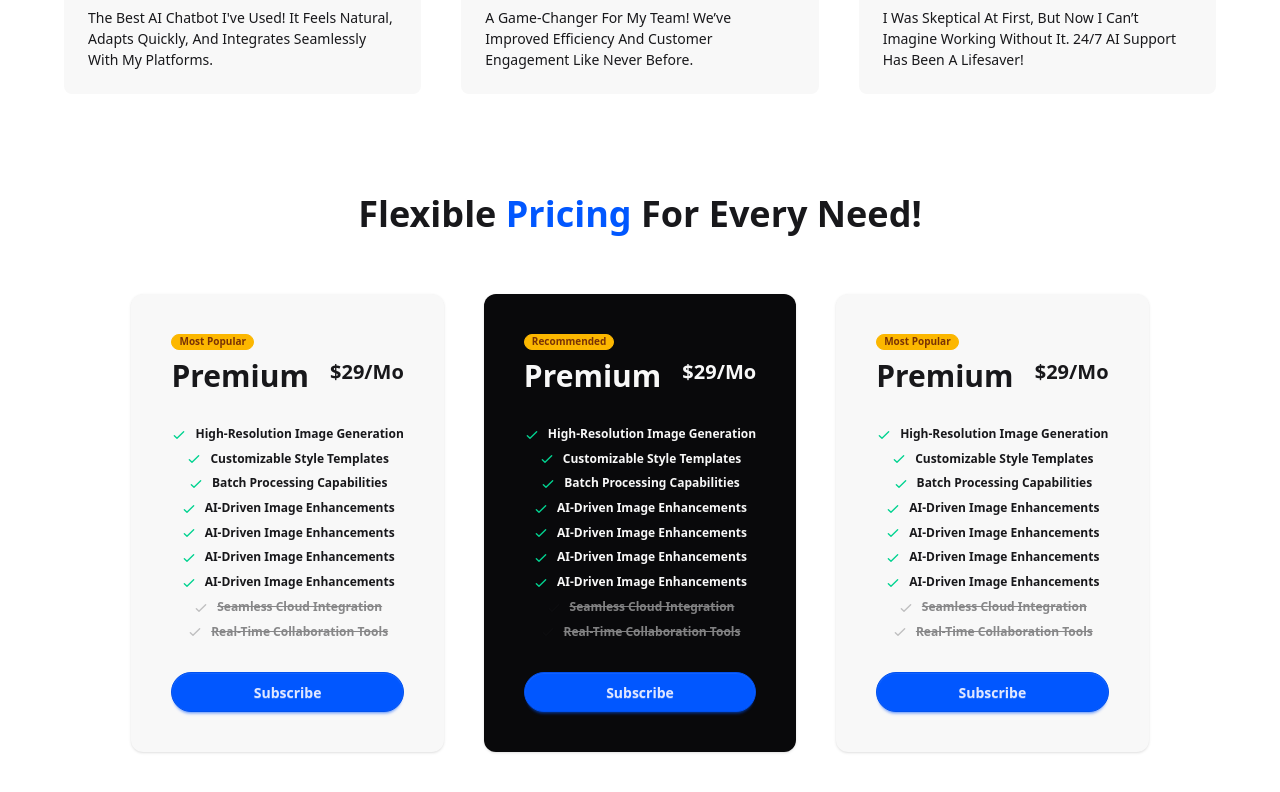
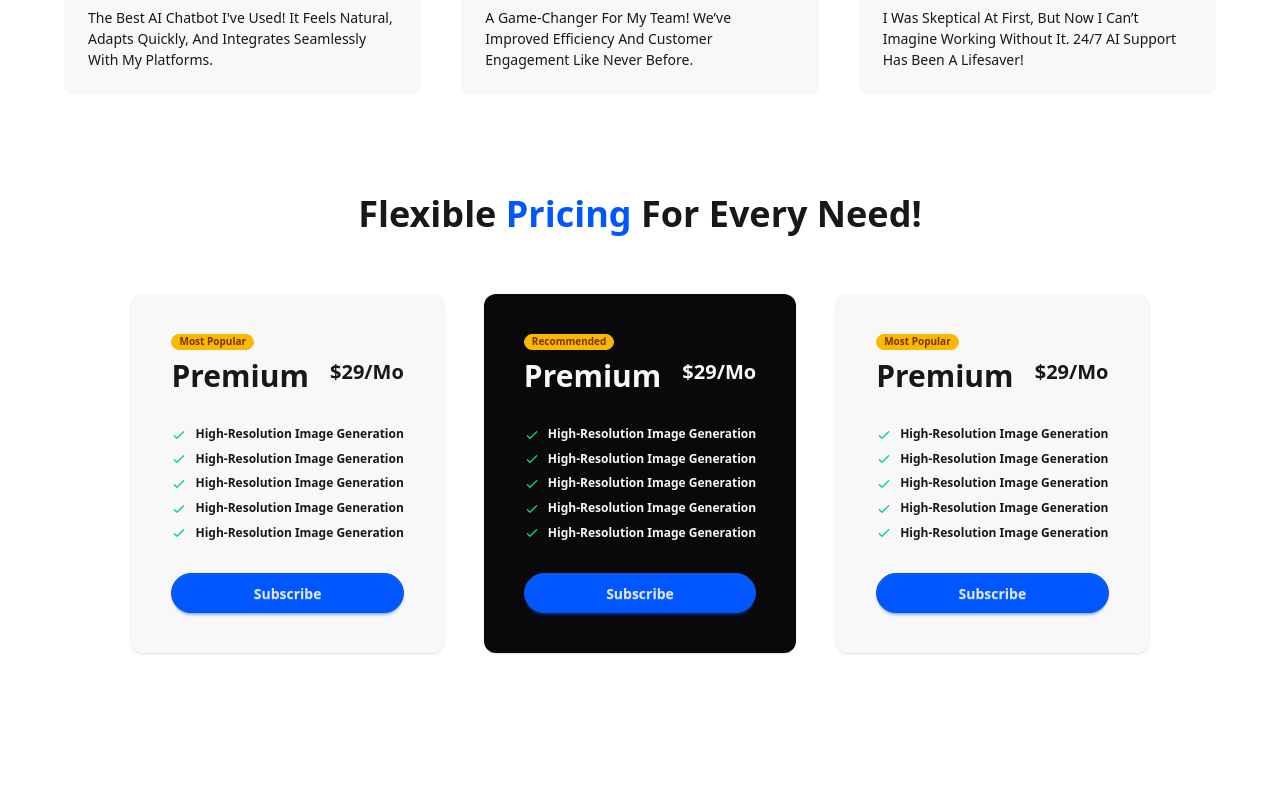
Before and after one commit to HirmaanR/crystal-client, a Next.js app: page / in a window 1280 px wide. Shown: the part 4404-5196 px from the top of the page. After the commit the page ends 5097 px from the top, so only its background shows below. Built offline with nearby package versions, Linux system fonts and the light colour scheme.

Commit message:
feat: 🎸 make dynamic props for sub cards

```diff
--- a/app/components/homePage/PricingHomeSection.jsx
+++ b/app/components/homePage/PricingHomeSection.jsx
@@ -1,52 +1,22 @@
 import DynamicSection from "../share/Sections/DynamicSection"
 
 
-function PriceCard({ recommended = false }) {
+function PriceCard({ recommended = false, badage = "Most Popular", title = "Premium", amount = "29/mo", options = ["High-resolution image generation", "High-resolution image generation", "High-resolution image generation", "High-resolution image generation", "High-resolution image generation"] }) {
   return (
     <div className={`card card-xl w-full rounded-xl h-full capitalize ${recommended ? "bg-neutral text-base-200" : "bg-base-200"} shadow-sm`}>
       <div className="card-body">
-        <span className="badge badge-xs badge-warning">{recommended ? "Recommended" : "Most Popular"}</span>
+        <span className="badge badge-xs badge-warning">{recommended ? "Recommended" : badage}</span>
         <div className="flex justify-between">
-          <h2 className="text-3xl font-bold">Premium</h2>
-          <span className="text-xl">$29/mo</span>
+          <h2 className="text-3xl font-bold">{title}</h2>
+          <span className="text-xl">${amount}</span>
         </div>
         <ul className="mt-6 flex flex-col gap-2 text-xs">
-          <li>
-            <svg xmlns="http://www.w3.org/2000/svg" className="size-4 me-2 inline-block text-success" fill="none" viewBox="0 0 24 24" stroke="currentColor"><path strokeLinecap="round" strokeLinejoin="round" strokeWidth="2" d="M5 13l4 4L19 7" /></svg>
-            <span>High-resolution image generation</span>
-          </li>
-          <li>
-            <svg xmlns="http://www.w3.org/2000/svg" className="size-4 me-2 inline-block text-success" fill="none" viewBox="0 0 24 24" stroke="currentColor"><path strokeLinecap="round" strokeLinejoin="round" strokeWidth="2" d="M5 13l4 4L19 7" /></svg>
-            <span>Customizable style templates</span>
-          </li>
-          <li>
-            <svg xmlns="http://www.w3.org/2000/svg" className="size-4 me-2 inline-block text-success" fill="none" viewBox="0 0 24 24" stroke="currentColor"><path strokeLinecap="round" strokeLinejoin="round" strokeWidth="2" d="M5 13l4 4L19 7" /></svg>
-            <span>Batch processing capabilities</span>
-          </li>
-          <li>
-            <svg xmlns="http://www.w3.org/2000/svg" className="size-4 me-2 inline-block text-success" fill="none" viewBox="0 0 24 24" stroke="currentColor"><path strokeLinecap="round" strokeLinejoin="round" strokeWidth="2" d="M5 13l4 4L19 7" /></svg>
-            <span>AI-driven image enhancements</span>
-          </li>
-          <li>
-            <svg xmlns="http://www.w3.org/2000/svg" className="size-4 me-2 inline-block text-success" fill="none" viewBox="0 0 24 24" stroke="currentColor"><path strokeLinecap="round" strokeLinejoin="round" strokeWidth="2" d="M5 13l4 4L19 7" /></svg>
-            <span>AI-driven image enhancements</span>
-          </li>
-          <li>
-            <svg xmlns="http://www.w3.org/2000/svg" className="size-4 me-2 inline-block text-success" fill="none" viewBox="0 0 24 24" stroke="currentColor"><path strokeLinecap="round" strokeLinejoin="round" strokeWidth="2" d="M5 13l4 4L19 7" /></svg>
-            <span>AI-driven image enhancements</span>
-          </li>
-          <li>
-            <svg xmlns="http://www.w3.org/2000/svg" className="size-4 me-2 inline-block text-success" fill="none" viewBox="0 0 24 24" stroke="currentColor"><path strokeLinecap="round" strokeLinejoin="round" strokeWidth="2" d="M5 13l4 4L19 7" /></svg>
-            <span>AI-driven image enhancements</span>
-          </li>
-          <li className="opacity-50">
-            <svg xmlns="http://www.w3.org/2000/svg" className="size-4 me-2 inline-block text-base-content/50" fill="none" viewBox="0 0 24 24" stroke="currentColor"><path strokeLinecap="round" strokeLinejoin="round" strokeWidth="2" d="M5 13l4 4L19 7" /></svg>
-            <span className="line-through">Seamless cloud integration</span>
-          </li>
-          <li className="opacity-50">
-            <svg xmlns="http://www.w3.org/2000/svg" className="size-4 me-2 inline-block text-base-content/50" fill="none" viewBox="0 0 24 24" stroke="currentColor"><path strokeLinecap="round" strokeLinejoin="round" strokeWidth="2" d="M5 13l4 4L19 7" /></svg>
-            <span className="line-through">Real-time collaboration tools</span>
-          </li>
+          {options.map((item) => {
+            return <li>
+              <svg xmlns="http://www.w3.org/2000/svg" className="size-4 me-2 inline-block text-success" fill="none" viewBox="0 0 24 24" stroke="currentColor"><path strokeLinecap="round" strokeLinejoin="round" strokeWidth="2" d="M5 13l4 4L19 7" /></svg>
+              <span>{item}</span>
+            </li>
+          })}
         </ul>
         <div className="mt-6">
           <button className="btn btn-primary btn-block rounded-3xl">Subscribe</button>
```
